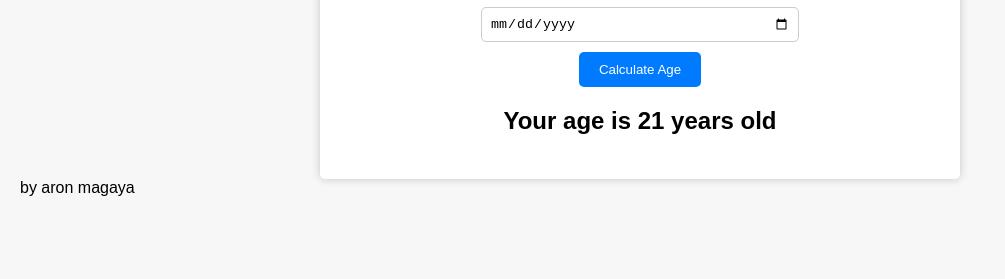
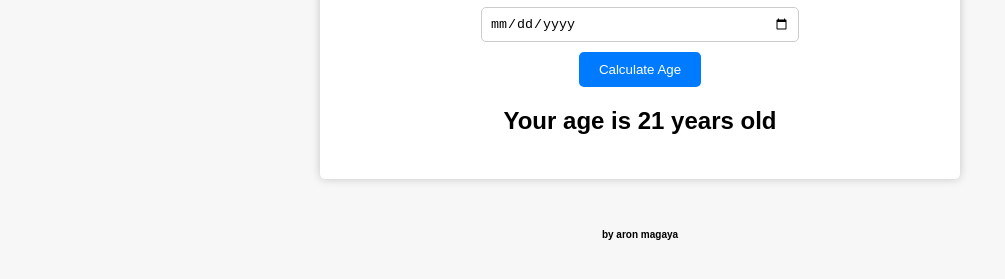
Before and after one commit to aronmagaya1/PLP-project1, a plain HTML site: page index.html in a window 1280 px wide. Shown: the part 173-452 px from the top of the page, without its empty margins (0-1005 px from the left). Drawn offline with Linux system fonts and the light colour scheme.

Commit message:
Update style.css

```diff
--- a/style.css
+++ b/style.css
@@ -13,6 +13,12 @@ body {
   margin: 0 auto;
   border-radius: 5px;
   margin-top: 50px;
+}
+footer {
+  font-size: 10px;
+  text-align: center;
+  font-weight: bold;
+  margin: 50px;
 }
 
 h1 {
```
